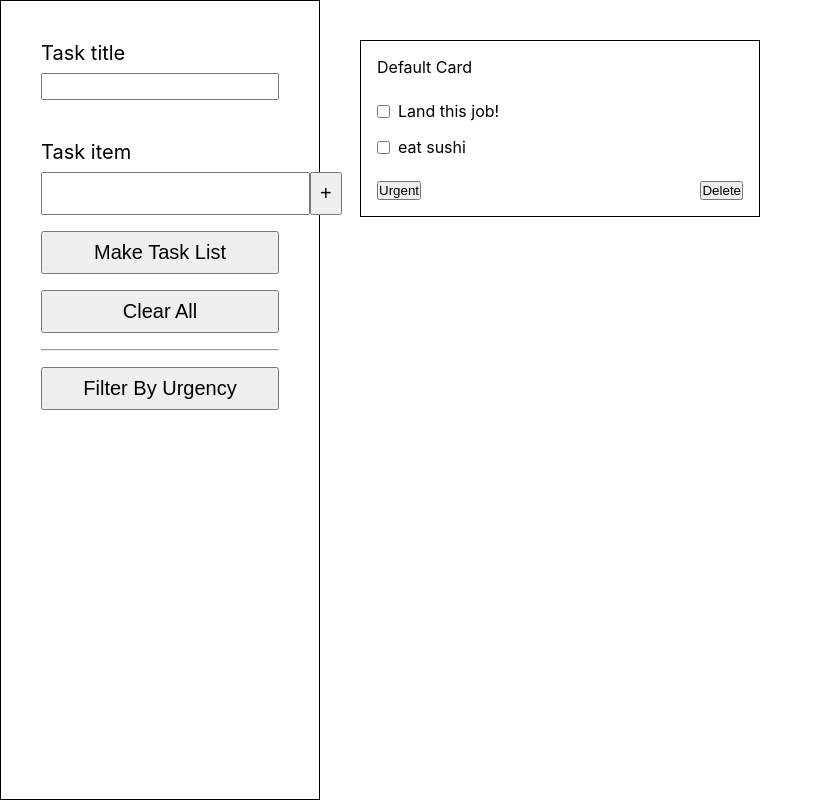
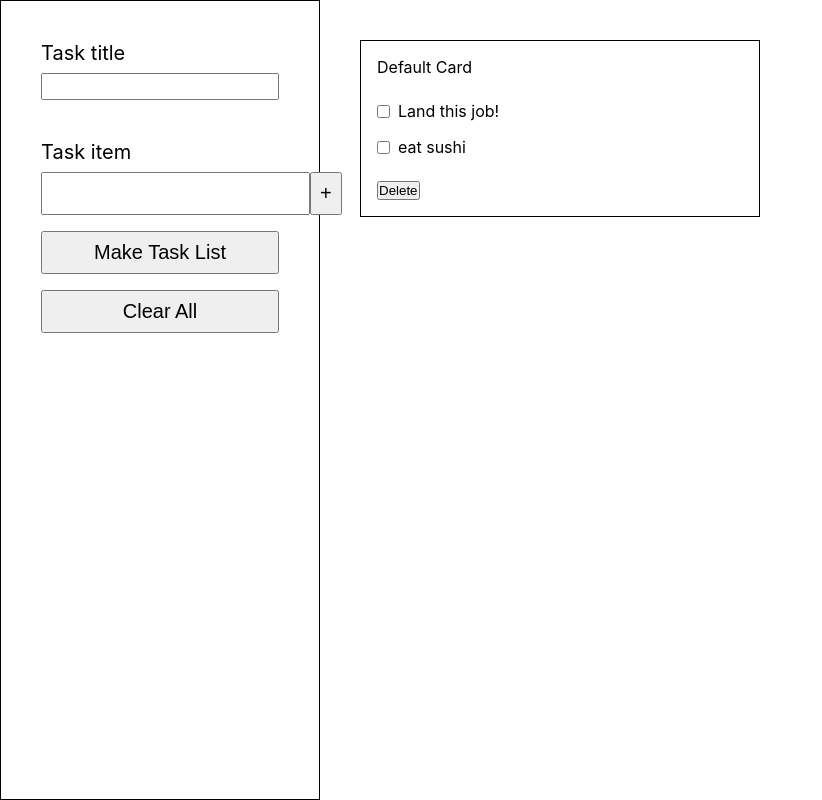
Before and after one commit to ryanbahan/broadnet-todo, a React (Create React App) app: page / in a window 1280 px wide. Shown: the whole page, without its empty margins (0-822 px from the left). Built offline with nearby package versions, Linux system fonts and the light colour scheme.

Commit message:
Add delete functionality

```diff
--- a/src/Context.js
+++ b/src/Context.js
@@ -4,16 +4,27 @@ export const MyContext = React.createContext();
 
 export default class MyProvider extends React.Component {
   state = {
-    cards: [{title: "Default Card", taskItems: ["Land this job!", "eat sushi"]}]
+    cards: [{id: Date.now() + Math.random(), title: "Default Card", taskItems: ["Land this job!", "eat sushi"]}]
   }
 
   addCard = (card) => {
     this.setState({cards: [...this.state.cards, card]});
   }
 
+  deleteCard = (id) => {
+    const updatedCards = this.state.cards.filter(card => card.id !== id);
+    this.setState({cards: updatedCards});
+  }
+
   render() {
     return (
-      <MyContext.Provider value={{state: this.state, addCard: this.addCard}}>
+      <MyContext.Provider value={
+        {
+          state: this.state,
+          addCard: this.addCard,
+          deleteCard: this.deleteCard
+        }
+      }>
         {this.props.children}
       </MyContext.Provider>
     )
--- a/src/Form/Form.js
+++ b/src/Form/Form.js
@@ -20,6 +20,7 @@ function Form() {
 
   function createTaskCard(createCard) {
     const taskCard = {
+      id: Date.now() + Math.random(),
       title: title,
       taskItems: taskItems,
     }
@@ -83,8 +84,6 @@ function Form() {
           >
             Clear All
           </button>
-          <hr />
-          <button type="button" className="filter-btn">Filter By Urgency</button>
         </form>
       )}
     </MyContext.Consumer>
--- a/src/ToDoCard/ToDoCard.js
+++ b/src/ToDoCard/ToDoCard.js
@@ -2,7 +2,7 @@ import React, { useState } from 'react';
 import { MyContext } from '../Context';
 import './ToDoCard.css';
 
-function ToDoCard({ title, taskItems }) {
+function ToDoCard({ id, title, taskItems }) {
   const [checkedInputs, updateChecked] = useState([]);
 
   function isChecked(item) {
@@ -47,8 +47,7 @@ function ToDoCard({ title, taskItems }) {
             </ul>
           </div>
           <div className="card-bottom">
-            <button>Urgent</button>
-            <button>Delete</button>
+            <button onClick={() => context.deleteCard(id)}>Delete</button>
           </div>
         </article>
       )}
--- a/src/ToDoContainer/ToDoContainer.js
+++ b/src/ToDoContainer/ToDoContainer.js
@@ -32,7 +32,8 @@ function ToDoContainer() {
   function generateHTML(cards) {
     return cards.map(card =>
       <ToDoCard
-        key={Date.now() + Math.random()}
+        key={card.id}
+        id={card.id}
         title={card.title}
         taskItems={card.taskItems}
       />
```
